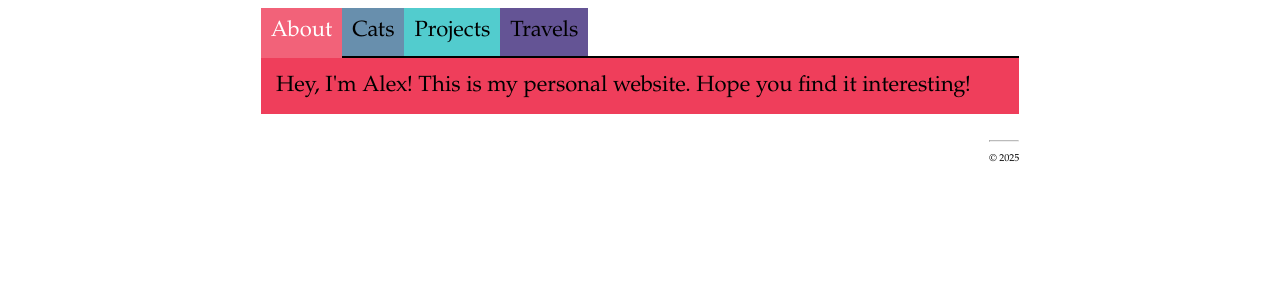
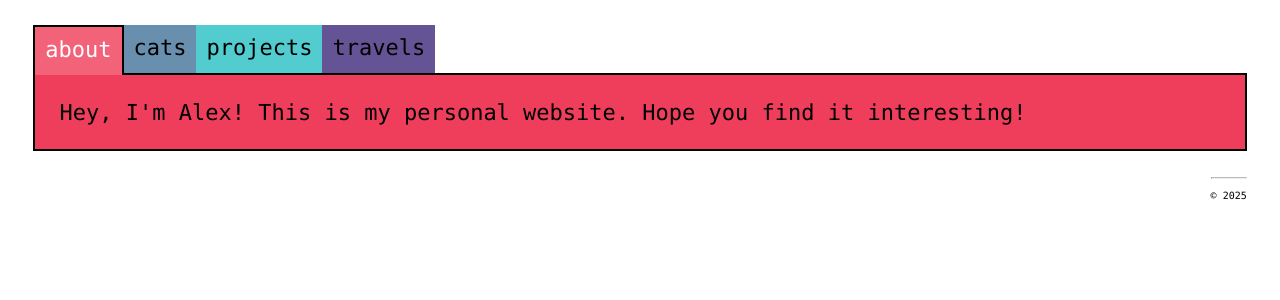
Before and after one commit to acurtiz/acurtiz.github.io, a Jekyll site: the page built from index.html, in a window 1280 px wide. Shown: the top 300 px of the page. Built offline with Jekyll 4.4.1, drawn with Linux system fonts in a browser that asks for light colours.

Commit message:
Add border around entire selected table.

```diff
--- /dev/null
+++ b/_includes/footer.html
@@ -0,0 +1,4 @@
+<div class="bottom-bar">
+  <hr class="solid">
+  &#169 2025
+</div>
--- a/assets/css/styles.scss
+++ b/assets/css/styles.scss
@@ -11,9 +11,7 @@ div.nav-rect {
   float: left;
   height: 50px;
   width: auto;
-  border-bottom-color: #000000;
-  border-bottom-style: solid;
-  border-bottom-width: 2px;
+  border-bottom: 2px solid #000000;
 }
 
 div.nav-current {
@@ -22,6 +20,9 @@ div.nav-current {
   height: 50px;
   width: auto;
   border-bottom-style: none;
+  border-top: 2px solid #000000;
+  border-left: 2px solid #000000;
+  border-right: 2px solid #000000;
 }
 
 #nav-end {
@@ -54,7 +55,7 @@ div.nav-current {
 }
 
 * {
-    font-family: "Palatino Linotype", "Book Antiqua", Palatino, serif;
+    font-family: "consolas";
     font-size: 22px;
 }
 
@@ -110,9 +111,7 @@ a:visited.current-link { color: #ffffff; text-decoration: none; }
 a:hover.current-link { color: #ffffff; text-decoration: underline; }
 
 div.main-container {
-    width: 60%;
-    position: center;
-    margin: auto;
+  margin: 2%;
 }
 
 div.clearfix {
@@ -134,12 +133,19 @@ div.body-text {
     padding: 2% 2%;
     color: #000000;
     background-color: {{ site.data.categories["about"].color-primary }};
+    border-left: 2px solid #000000;
+    border-bottom: 2px solid #000000;
+    border-right: 2px solid #000000;
+
 }
 
 div.table-text {
     padding: 0% 0%;
     color: #ffffff;
     background-color: #a87932;
+    border-left: 2px solid #000000;
+    border-bottom: 2px solid #000000;
+    border-right: 2px solid #000000;
 }
 
 div.table-text a:link { color:#ffffff; text-decoration: none; }
```
Also changed, not shown: _data/navigation.yml (+4 -4 lines).
